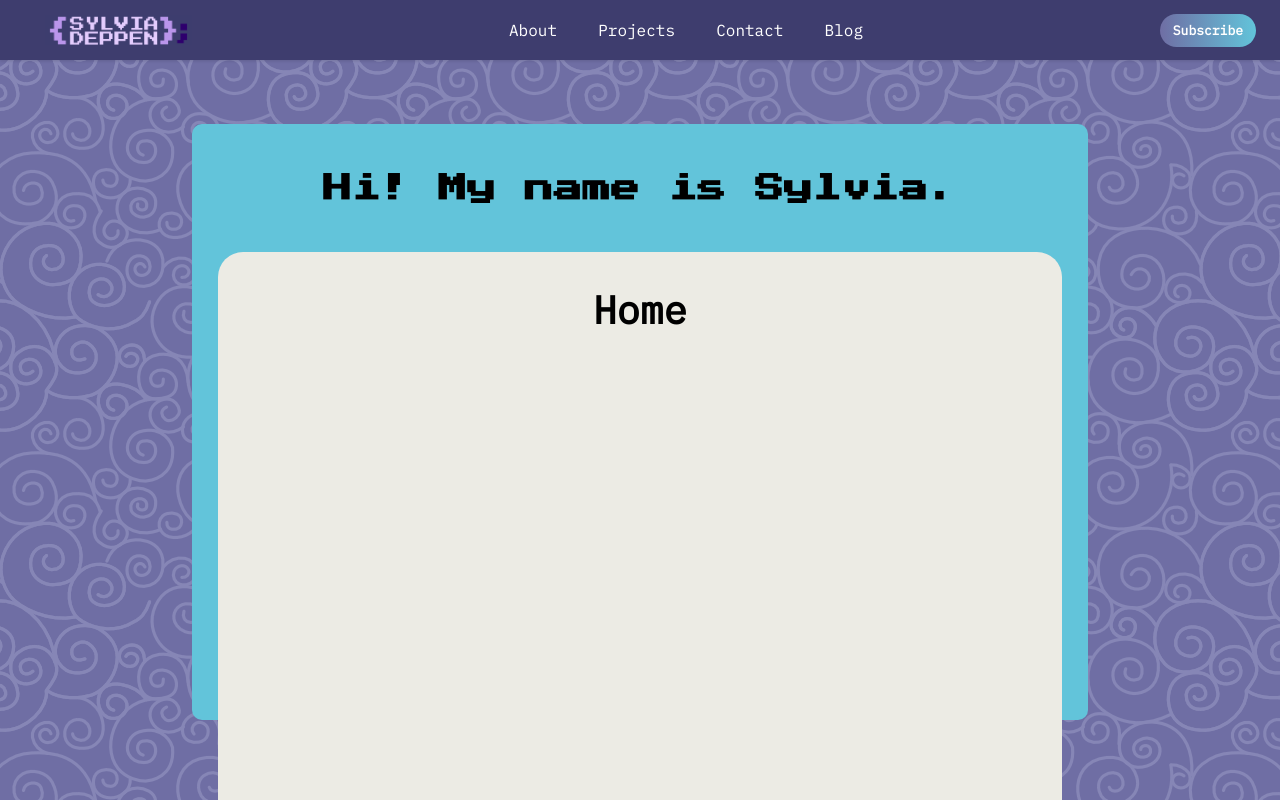
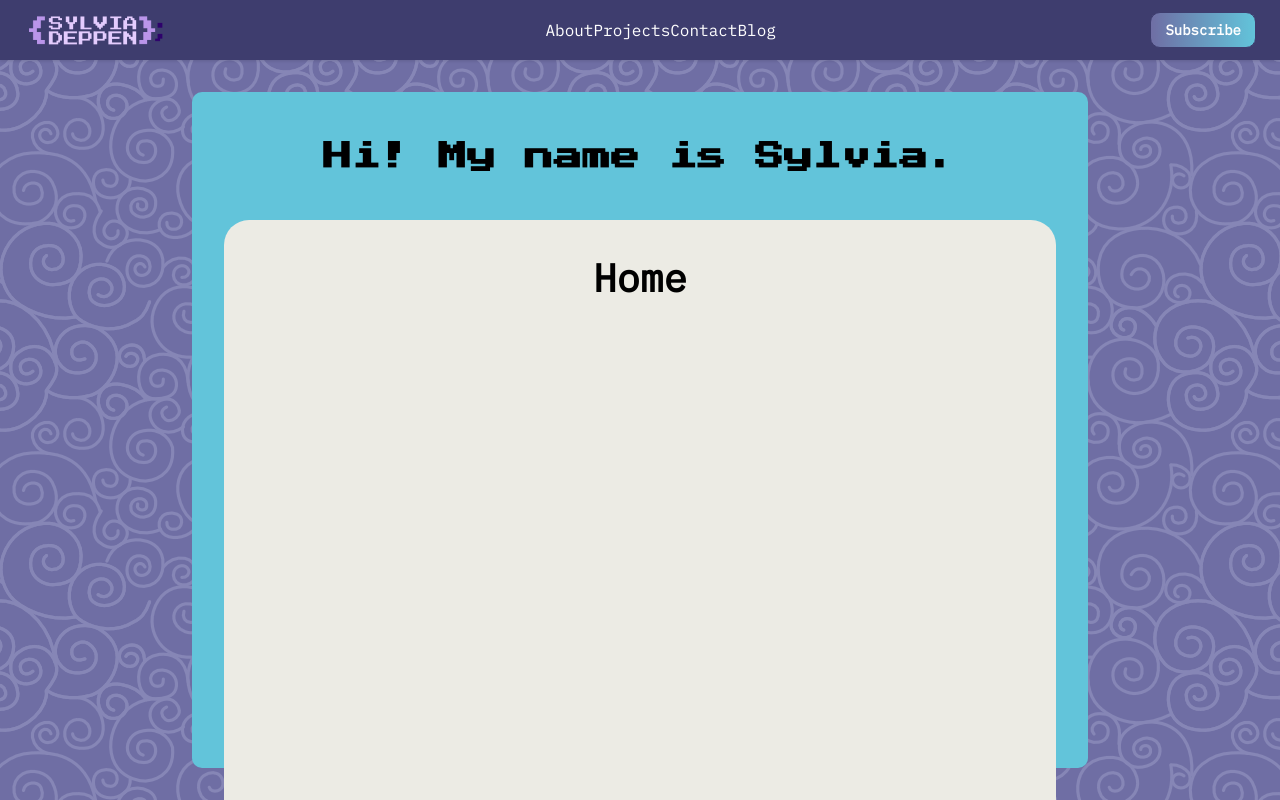
Before and after one commit to deppensylvia/mywebsite, a React (Create React App) app: page / in a window 1280 px wide. Built offline with nearby package versions, Linux system fonts and the light colour scheme.

Commit message:
minor updates to layout and navbar

```diff
--- a/src/Navbar.js
+++ b/src/Navbar.js
@@ -3,7 +3,7 @@ import { MenuToggle } from "./navbar/MenuToggle";
 import { useState } from 'react';
 import { useMediaQuery } from "react-responsive";
 import { DeviceSize } from "./navbar/Responsive";
-import logo from "./img/SDLogo.png";
+import logo from "./img/SDLogo.svg";
 
 const Navbar = () => {
     const [isOpen, setOpen] = useState(false);
@@ -15,7 +15,7 @@ const Navbar = () => {
     return (
         <nav className="navbar">
             {isMobile && <div className="navbar-menu">
-                <Link to="/" onClick={handleClick}><img src={ logo } className="logo"/></Link>
+                <Link to="/" onClick={handleClick}><img src={ logo } className="logo" alt="logo"/></Link>
                 <MenuToggle isOpen={isOpen} toggle={() => setOpen(!isOpen)}/>
             </div>}
             {isOpen &&
@@ -29,7 +29,7 @@ const Navbar = () => {
             }
             {!isMobile && <div className="fullNavbar">
                 <div className="left-section">
-                    <Link to="/"><img src={ logo } className="logo"/></Link>
+                    <Link to="/"><img src={ logo } className="logo" alt="logo"/></Link>
                 </div>
                 <div className="middle-section">
                     <Link to="/about" className="nav-item">About</Link>
--- a/src/index.css
+++ b/src/index.css
@@ -21,11 +21,17 @@ body {
   background-image: url("./img/spiral-repeat-bg.png");
   min-height: 100vh;
   display: grid;
-  grid-template-columns: 15% 2% 1fr 2% 15%;
-  grid-template-rows: 60px 4rem 8rem 1fr 4rem 5rem; /*60px first value*/
+  grid-template-columns: 5% 1rem 1fr 1rem 5%;
+  grid-template-rows: 60px 2rem 8rem 1fr 5rem 2rem;
   font-size: calc(10px + 2vmin);
   color: black;
   font-family: 'IBM Plex Mono', monospace;
+}
+@media all and (min-width: 655px){
+  .content {
+    grid-template-columns: 15% 2rem 1fr 2rem 15%;
+    grid-template-rows: 60px 2rem 8rem 1fr 5rem 2rem;
+  }
 }
 
 /*sky blue border with "Hi my name is... */
@@ -89,11 +95,11 @@ body {
   align-items: center;
   padding-right: 2em;
 }
-.nav-logo {
-
-}
 .logo {
   height: 30px;
+}
+.navbar-menu .logo {
+  margin-left: 2em;
 }
 
 .mobile-nav-button {
@@ -132,7 +138,7 @@ body {
   font-size: 14px;
   font-weight: 600;
   font-family: 'IBM Plex Mono', monospace;
-  border-radius: 20px;
+  border-radius: 10px;
   background-color: #6F6EA4;
   background-image: linear-gradient(to right, transparent 0%, #62C4DA 100%);
   transition: all 240ms ease-in-out;
@@ -170,7 +176,7 @@ body {
   .right-section {
     display: flex;
   }
-}
+
 
   .fullNavbar {
     position: fixed;
@@ -204,25 +210,4 @@ a:hover, active {
       color: #62E36F;
       text-decoration: underline;
   }
-
-#subscribe {
-  border: 0;
-  outline: 0;
-  padding: 8px 1em;
-  color: #fff;
-  font-size: 13px;
-  font-weight: 600;
-  font-family: 'IBM Plex Mono', monospace;
-  border-radius: 20px;
-  background-color: #6F6EA4;
-  background-image: linear-gradient(to right, transparent 0%, #62C4DA 100%);
-  transition: all 240ms ease-in-out;
-  cursor: pointer;
 }
-#subscribe:hover {
-    background-color: #62C4DA;
-}
-
-#subscribe:focus {
-    border: 1px solid #62E36F;
-}
```
Also changed, not shown: src/img/SDLogo.svg (added). Lines whose indentation alone changed are shown as unchanged.
